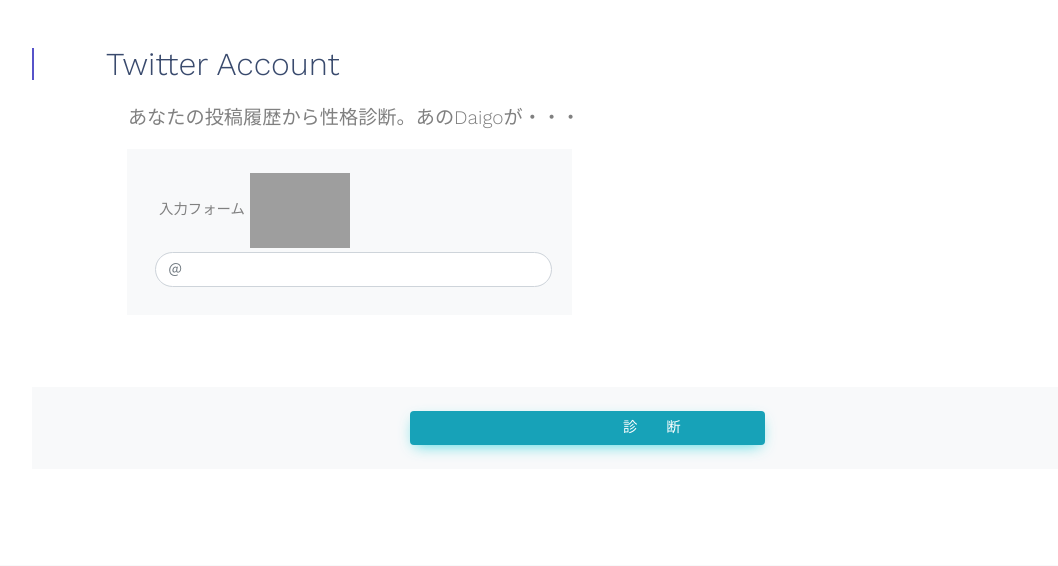
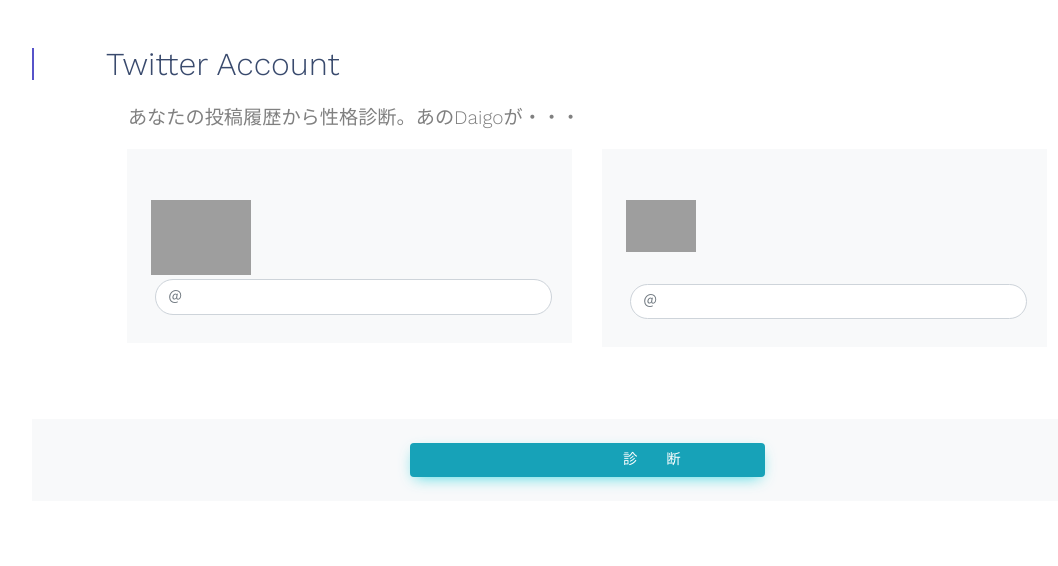
Before and after one commit to Haru0517/ibm-personality-insights, a Flask app: page / in a window 1280 px wide. Shown: the part 360-926 px from the top of the page, without its empty margins (53-1111 px from the left). Run offline with Flask 2, Linux system fonts and the light colour scheme; some libraries are stand-ins or nearby versions; some web fonts are replaced; grey boxes are pictures that could not be loaded.

Commit message:
Add facebook form

```diff
--- a/templates/index.html
+++ b/templates/index.html
@@ -35,13 +35,22 @@
         <div class="col-md-5">
            <div class="bg-light p-4 mb-4"> <!--枠の付け方-->
             <div class="form-group2">
-              <label for="name" class="ml-2">入力フォーム</label>
+                              <br>
               <img src="/static/images/Twitter_Logo_Blue.png" width="100">
               <input type="text" class="form-control m-1 form-pill" placeholder="＠" id="name">
             </div>
           </div>
         </div>
        <div class="col-md-5">
+           <div class="bg-light p-4 mb-4"> <!--枠の付け方-->
+           <div class="form-group2">
+             <br>
+             <img src="/static/images/f_logo_RGB-Blue_1024.png" width="70">
+             <br>
+             <br>
+             <input type="text" class="form-control m-1 form-pill" placeholder="＠" id="name">
+           </div>
+         </div>
        </div>
       </div>
     </div>
```
